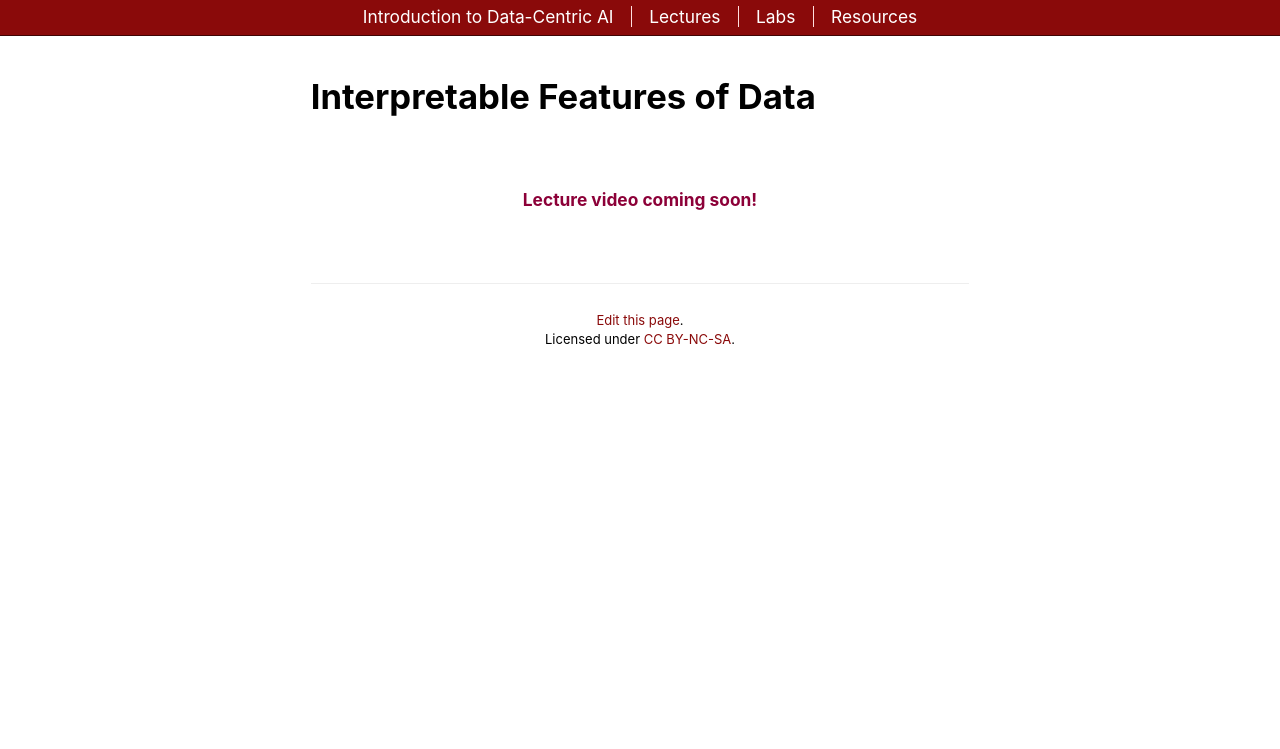
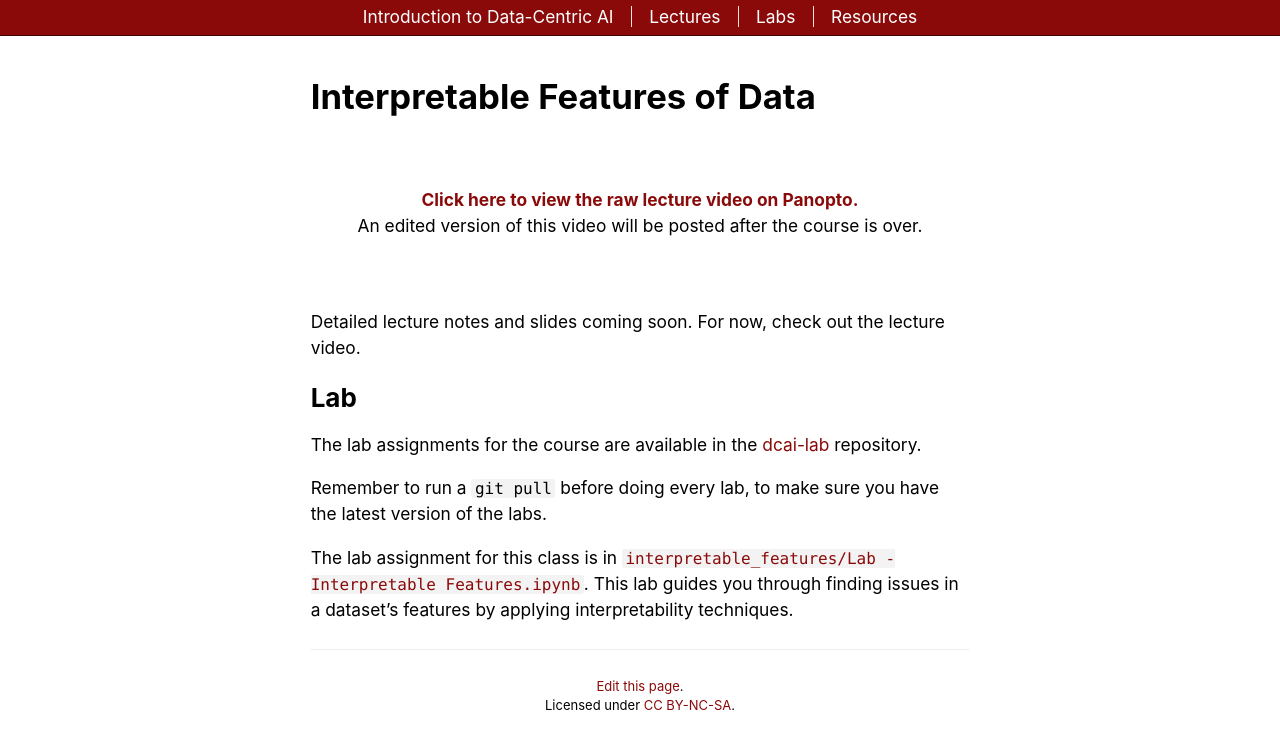
Before and after one commit to dcai-course/dcai-course, a Jekyll site: the page built from _lectures/interpretable-data.md, in a window 1280 px wide. Shown: the top 749 px of the page. Built offline with Jekyll 4.4.1, drawn with Linux system fonts in a browser that asks for light colours.

Commit message:
Add link to lab

```diff
--- a/_lectures/interpretable-data.md
+++ b/_lectures/interpretable-data.md
@@ -2,8 +2,19 @@
 layout: lecture
 title: "Interpretable Features of Data"
 date: 2023-01-25
-ready: false
+ready: true
+panopto: "https://mit.hosted.panopto.com/Panopto/Pages/Viewer.aspx?id=96283f4a-e751-40f3-9136-af85012d2c14"
 video:
   aspect: 56.25
   # id: Wz50FvGG6xU
 ---
+
+Detailed lecture notes and slides coming soon. For now, check out the lecture video.
+
+# Lab
+
+The lab assignments for the course are available in the [dcai-lab](https://github.com/dcai-course/dcai-lab) repository.
+
+Remember to run a `git pull` before doing every lab, to make sure you have the latest version of the labs.
+
+The lab assignment for this class is in [`interpretable_features/Lab - Interpretable Features.ipynb`](https://github.com/dcai-course/dcai-lab/blob/master/interpretable_features/Lab%20-%20Interpretable%20Features.ipynb). This lab guides you through finding issues in a dataset's features by applying interpretability techniques.
```
